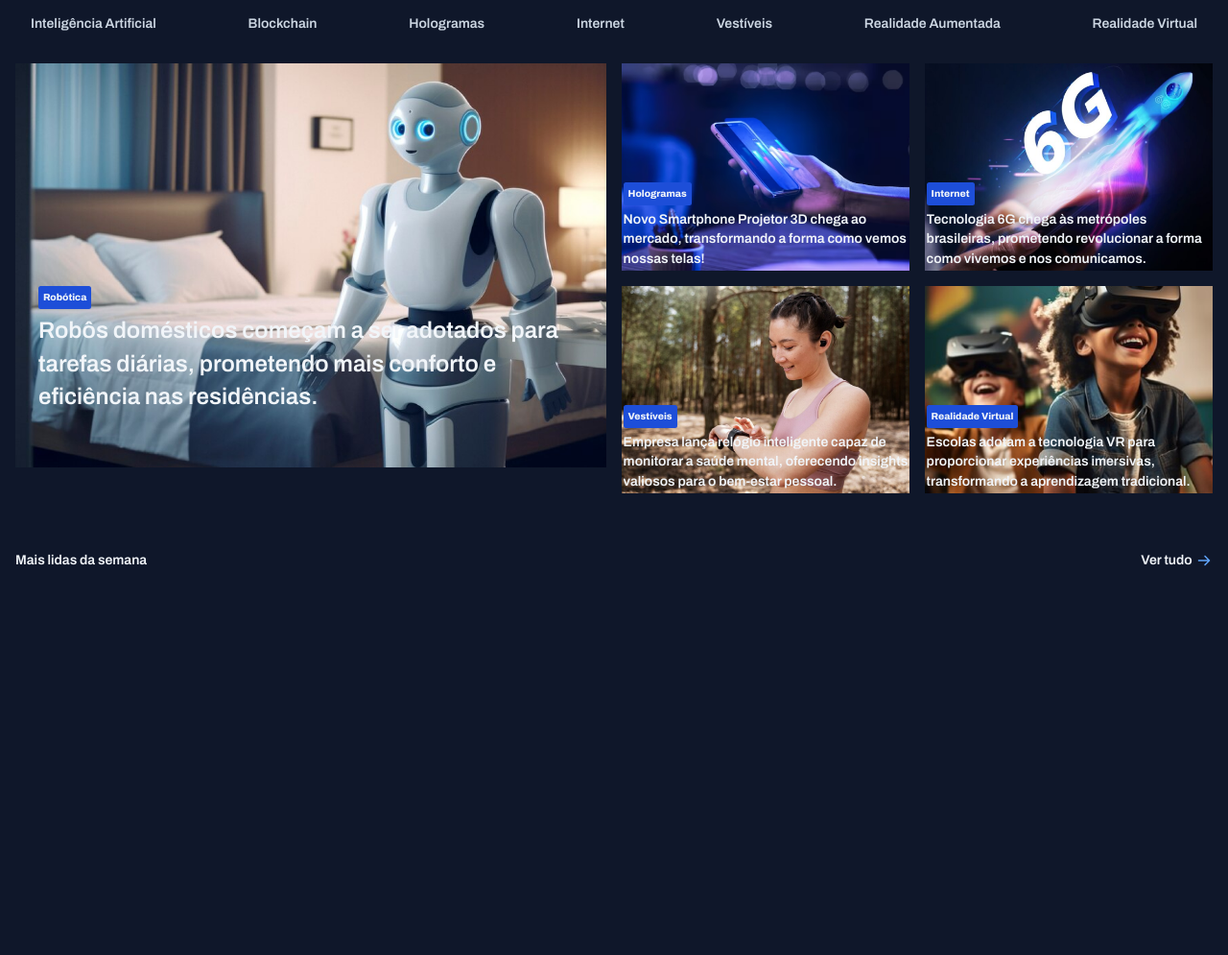
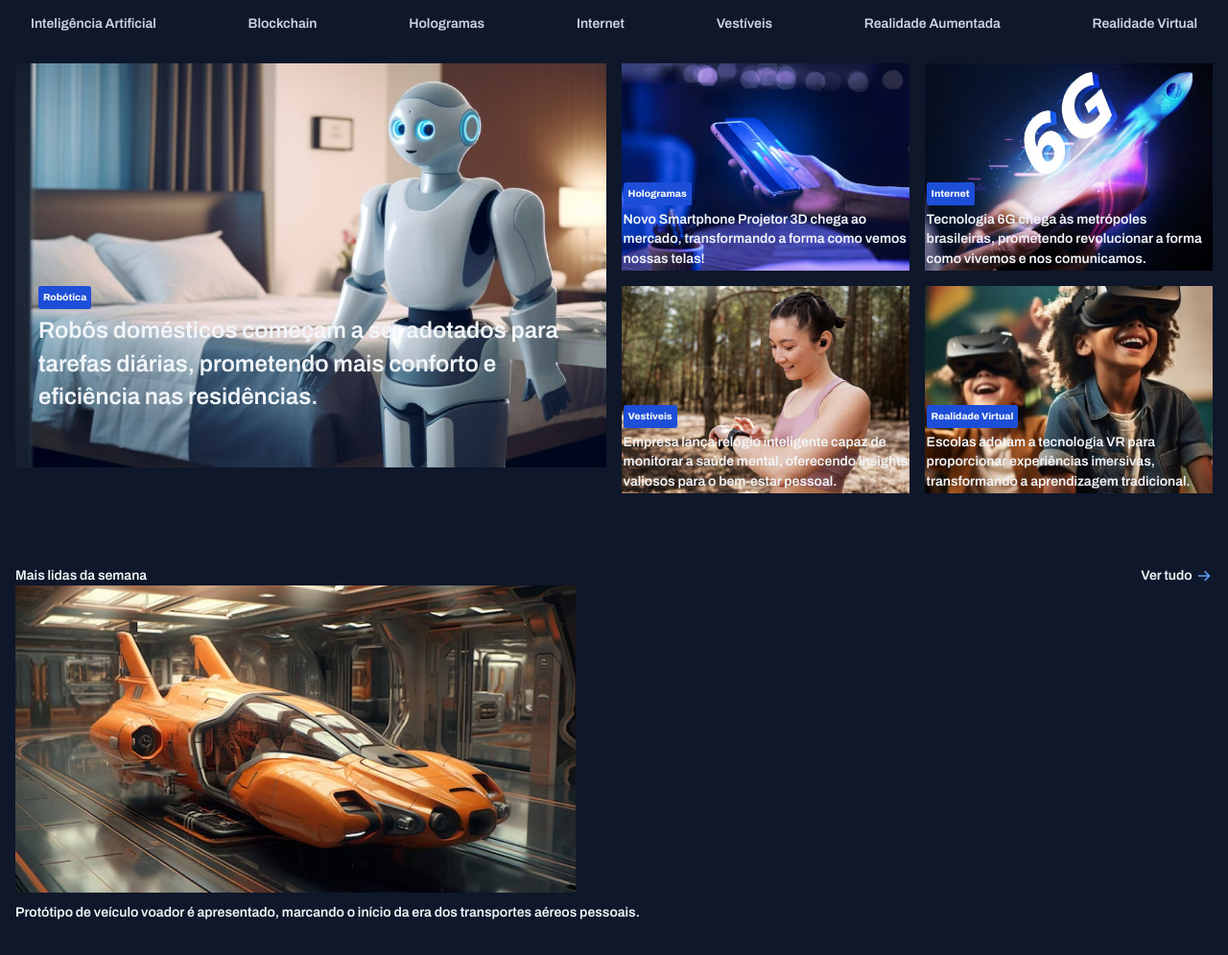
Before and after one commit to DaniloVitoria/portal-de-noticias, a plain HTML site: page index.html in a window 1280 px wide. Shown: the part 71-1066 px from the top of the page at 96% size. Before the commit the page ends 800 px from the top, so only its background shows below. Drawn offline with Linux system fonts and the light colour scheme.

Commit message:
Creating a cards of week

```diff
--- a/index.html
+++ b/index.html
@@ -154,6 +154,38 @@
 
 
 
+    <div class="cardsweek">
+
+      <div class="cardsweek__content grid">
+
+        <div class="cardsweek__cards">
+
+
+          <div class="cardweek__image">
+
+            <img src="assets/carrotech.png" alt="">
+          </div>
+
+          <div class="carweek__text">
+
+            <span>Protótipo de veículo voador é apresentado, marcando o início da era dos transportes aéreos pessoais.</span>
+          </div>
+
+        </div>
+
+
+
+
+
+
+
+
+
+
+      </div>
+
+    </div>
+
 
   </section>
 
--- a/styles/destaques.css
+++ b/styles/destaques.css
@@ -163,7 +163,7 @@ position: relative;
   width: 100vw;
   max-width: 100%;
   overflow-x: hidden;
-  margin: 0 auto;
+  margin: 0 auto 3em auto;
 
 
 
```
